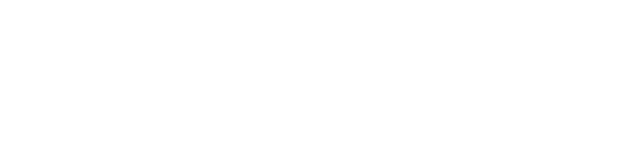
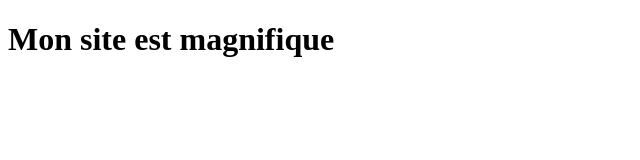
Before and after one commit to jon2may/my-super-website, a plain HTML site: page index.html in a window 1280 px wide. Shown: the whole page, without its empty margins (0-640 px from the left). Drawn offline with Linux system fonts and the light colour scheme.

Commit message:
new tittle + h1 added

```diff
--- a/index.html
+++ b/index.html
@@ -2,9 +2,11 @@
 <html>
 <head>
   <meta charset="UTF-8">
-  <title>title</title>
+  <title>Nouveau titre</title>
 </head>
 <body>
 
+<h1/> Mon site est magnifique </h1>
+
 </body>
 </html>
```
